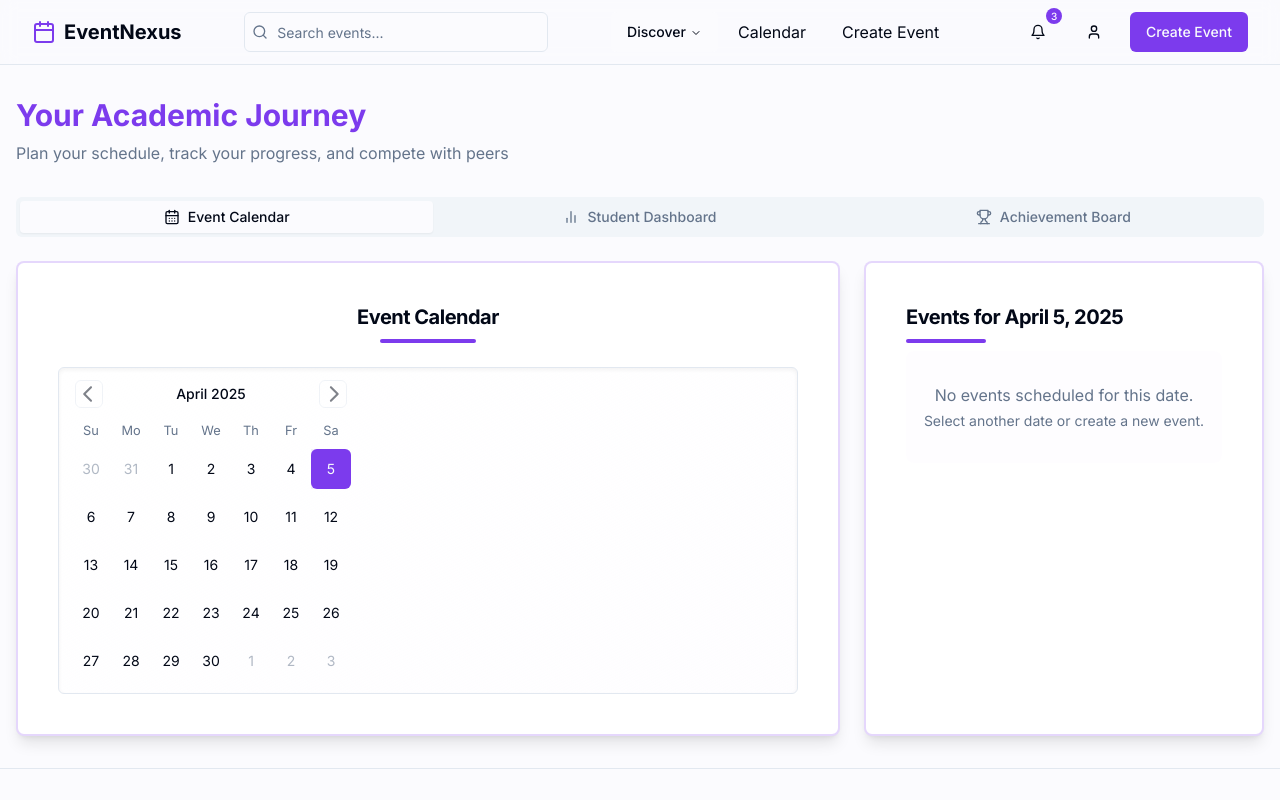
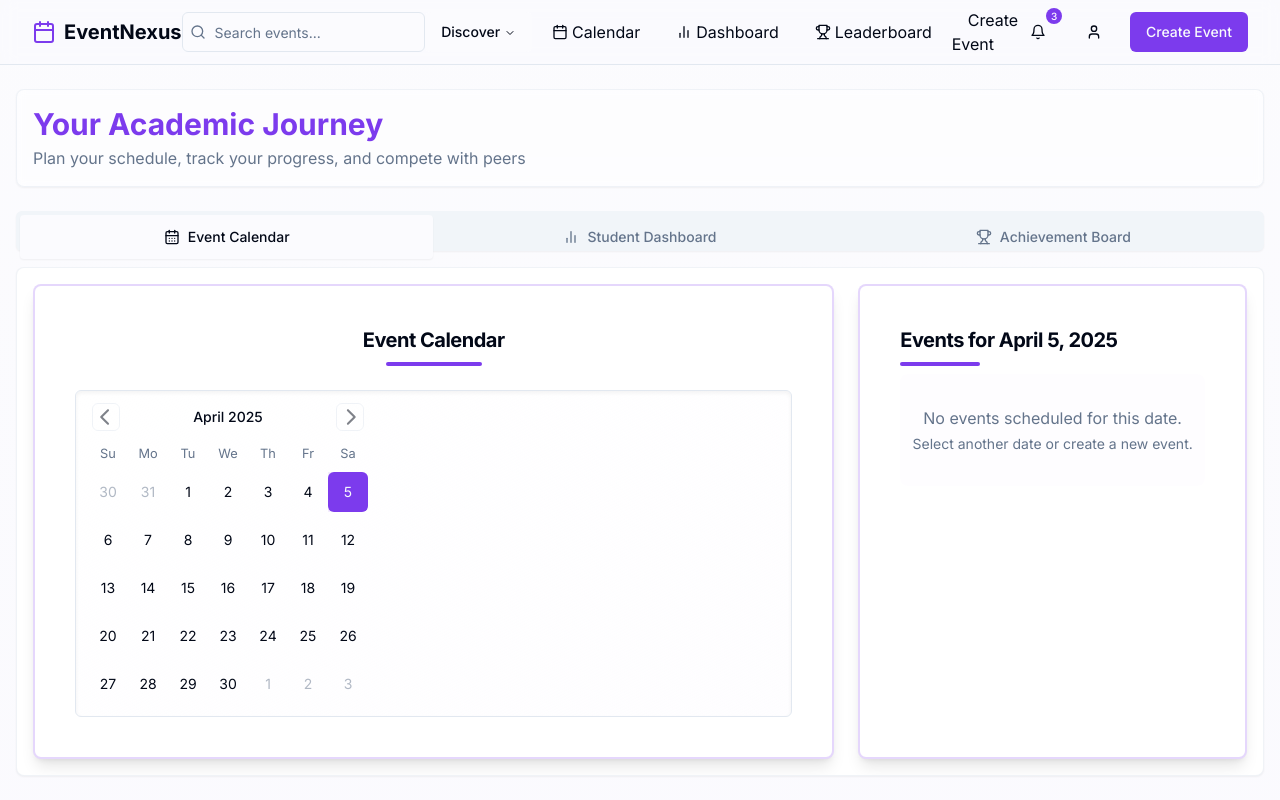
Before and after one commit to Gayathri-0811/campus-event-nexus, a React (Vite) app: page /calendar in a window 1280 px wide. Shown: the top 800 px of the page. Built offline with nearby package versions, Linux system fonts and the light colour scheme.

Commit message:
feat: Add dashboard and leaderboard to navbar
Adds links to the student dashboard and leaderboard in the navigation bar. Also adds styling to the calendar page.

```diff
--- a/src/components/layout/Navbar.tsx
+++ b/src/components/layout/Navbar.tsx
@@ -1,6 +1,6 @@
 
 import React from "react";
-import { Bell, Calendar, Search, User } from "lucide-react";
+import { Bell, Calendar, BarChart2, Trophy, Search, User } from "lucide-react";
 import { Button } from "@/components/ui/button";
 import { Link } from "react-router-dom";
 import { Input } from "@/components/ui/input";
@@ -55,8 +55,21 @@ const Navbar: React.FC = () => {
               </NavigationMenuContent>
             </NavigationMenuItem>
             <NavigationMenuItem>
-              <Link to="/calendar" className="px-4 py-2 hover:text-primary">
-                Calendar
+              <Link to="/calendar" className="px-4 py-2 hover:text-primary flex items-center gap-1">
+                <Calendar className="h-4 w-4" />
+                <span>Calendar</span>
+              </Link>
+            </NavigationMenuItem>
+            <NavigationMenuItem>
+              <Link to="/calendar?tab=dashboard" className="px-4 py-2 hover:text-primary flex items-center gap-1">
+                <BarChart2 className="h-4 w-4" />
+                <span>Dashboard</span>
+              </Link>
+            </NavigationMenuItem>
+            <NavigationMenuItem>
+              <Link to="/calendar?tab=leaderboard" className="px-4 py-2 hover:text-primary flex items-center gap-1">
+                <Trophy className="h-4 w-4" />
+                <span>Leaderboard</span>
               </Link>
             </NavigationMenuItem>
             <NavigationMenuItem>
--- a/src/pages/CalendarPage.tsx
+++ b/src/pages/CalendarPage.tsx
@@ -1,5 +1,6 @@
 
-import React from "react";
+import React, { useEffect, useState } from "react";
+import { useSearchParams } from "react-router-dom";
 import Layout from "@/components/layout/Layout";
 import EventCalendar from "@/components/calendar/EventCalendar";
 import { Tabs, TabsContent, TabsList, TabsTrigger } from "@/components/ui/tabs";
@@ -8,46 +9,67 @@ import Leaderboard from "@/components/gamification/Leaderboard";
 import { CalendarDays, BarChart2, Trophy } from "lucide-react";
 
 const CalendarPage = () => {
+  const [searchParams, setSearchParams] = useSearchParams();
+  const [activeTab, setActiveTab] = useState("calendar");
+
+  useEffect(() => {
+    const tab = searchParams.get("tab");
+    if (tab && ["calendar", "dashboard", "leaderboard"].includes(tab)) {
+      setActiveTab(tab);
+    }
+  }, [searchParams]);
+
+  const handleTabChange = (value: string) => {
+    setActiveTab(value);
+    setSearchParams({ tab: value });
+  };
+
   return (
     <Layout>
-      <div className="container mx-auto py-8 px-4">
-        <div className="mb-8">
-          <h1 className="text-3xl font-bold mb-2 text-primary">Your Academic Journey</h1>
+      <div className="container mx-auto py-6 px-4 flex flex-col h-full bg-gradient-to-b from-background to-accent/5">
+        <div className="mb-6 bg-white/50 backdrop-blur-sm p-4 rounded-lg border border-border/50 shadow-sm">
+          <h1 className="text-3xl font-bold mb-1 text-primary">Your Academic Journey</h1>
           <p className="text-muted-foreground">
             Plan your schedule, track your progress, and compete with peers
           </p>
         </div>
 
-        <Tabs defaultValue="calendar" className="w-full">
-          <TabsList className="grid w-full grid-cols-3 mb-6">
-            <TabsTrigger value="calendar" className="flex items-center gap-2">
+        <Tabs
+          value={activeTab}
+          onValueChange={handleTabChange}
+          className="w-full flex-1 flex flex-col"
+        >
+          <TabsList className="grid w-full grid-cols-3 mb-4 shadow-sm">
+            <TabsTrigger value="calendar" className="flex items-center gap-2 py-3">
               <CalendarDays className="h-4 w-4" />
               <span className="hidden sm:inline">Event Calendar</span>
               <span className="sm:hidden">Calendar</span>
             </TabsTrigger>
-            <TabsTrigger value="dashboard" className="flex items-center gap-2">
+            <TabsTrigger value="dashboard" className="flex items-center gap-2 py-3">
               <BarChart2 className="h-4 w-4" />
               <span className="hidden sm:inline">Student Dashboard</span>
               <span className="sm:hidden">Dashboard</span>
             </TabsTrigger>
-            <TabsTrigger value="leaderboard" className="flex items-center gap-2">
+            <TabsTrigger value="leaderboard" className="flex items-center gap-2 py-3">
               <Trophy className="h-4 w-4" />
               <span className="hidden sm:inline">Achievement Board</span>
               <span className="sm:hidden">Achievements</span>
             </TabsTrigger>
           </TabsList>
 
-          <TabsContent value="calendar">
+          <div className="bg-white rounded-lg shadow-sm border border-border/50 flex-1 overflow-hidden">
+            <TabsContent value="calendar" className="m-0 p-4 h-full">
               <EventCalendar />
             </TabsContent>
 
-          <TabsContent value="dashboard">
+            <TabsContent value="dashboard" className="m-0 p-4 h-full">
               <StudentDashboard />
             </TabsContent>
 
-          <TabsContent value="leaderboard">
+            <TabsContent value="leaderboard" className="m-0 p-4 h-full overflow-y-auto">
               <Leaderboard />
             </TabsContent>
+          </div>
         </Tabs>
       </div>
     </Layout>
```
Lines whose indentation alone changed are shown as unchanged.
